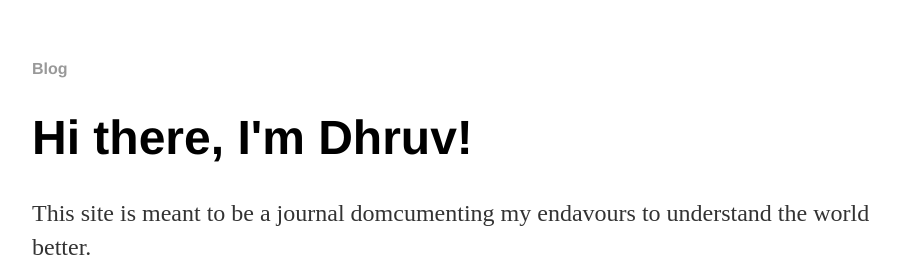
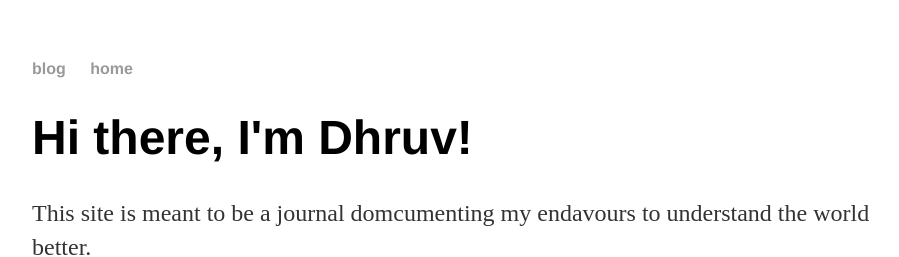
Before and after one commit to dhruvnigam93/dhruvnigam93.github.io, a Jekyll site: the page built from index.html, in a window 1280 px wide. Shown: the top 257 px of the page, without its empty margins (160-1059 px from the left). Built offline with Jekyll 4.4.1, drawn with Linux system fonts in a browser that asks for light colours.

Commit message:
Update default.html

```diff
--- a/_layouts/default.html
+++ b/_layouts/default.html
@@ -8,7 +8,8 @@
 		<body>
 			<nav>
 	    		<ul>
-	        		<li><a href="/blog">Blog</a></li>
+	        		<li><a href="/blog">blog</a></li>
+				<li><a href="/">home</a></li>
 	    		</ul>
 			</nav>
 			<div class="container">
```
